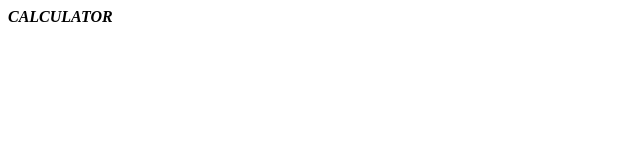
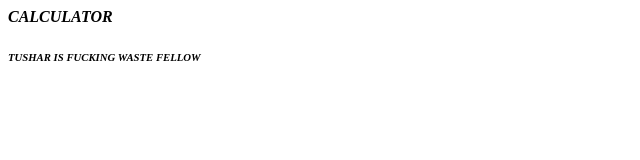
Before and after one commit to Tushar-A-Kumar/calculator, a plain HTML site: page index.html in a window 1280 px wide. Shown: the whole page, without its empty margins (0-640 px from the left). Drawn offline with Linux system fonts and the light colour scheme.

Commit message:
Update index.html to include additional message
Added a new line with a message about Tushar.

```diff
--- a/index.html
+++ b/index.html
@@ -7,6 +7,7 @@
     <b>
       <I>
         CALCULATOR
+        <b><h6>TUSHAR IS FUCKING WASTE FELLOW</h6></b>
       </I>
     </b>
   </body>
```
